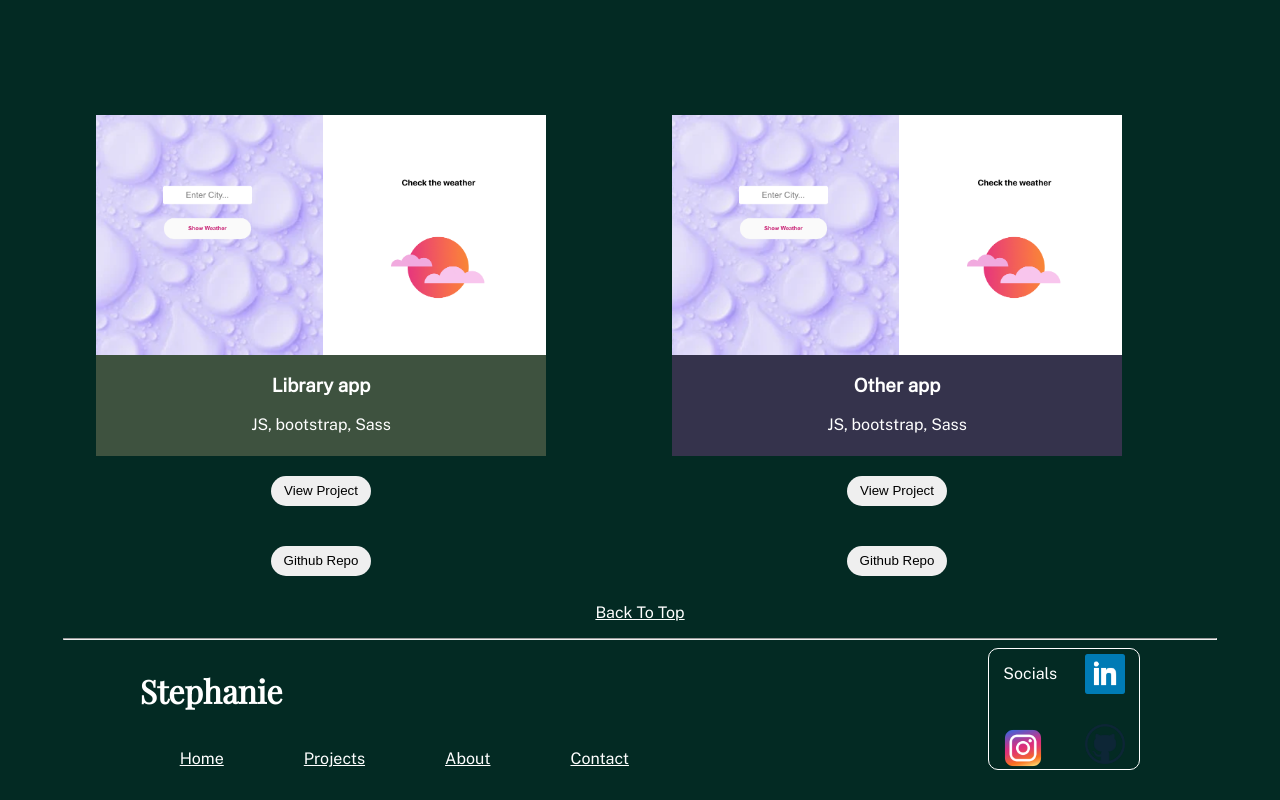
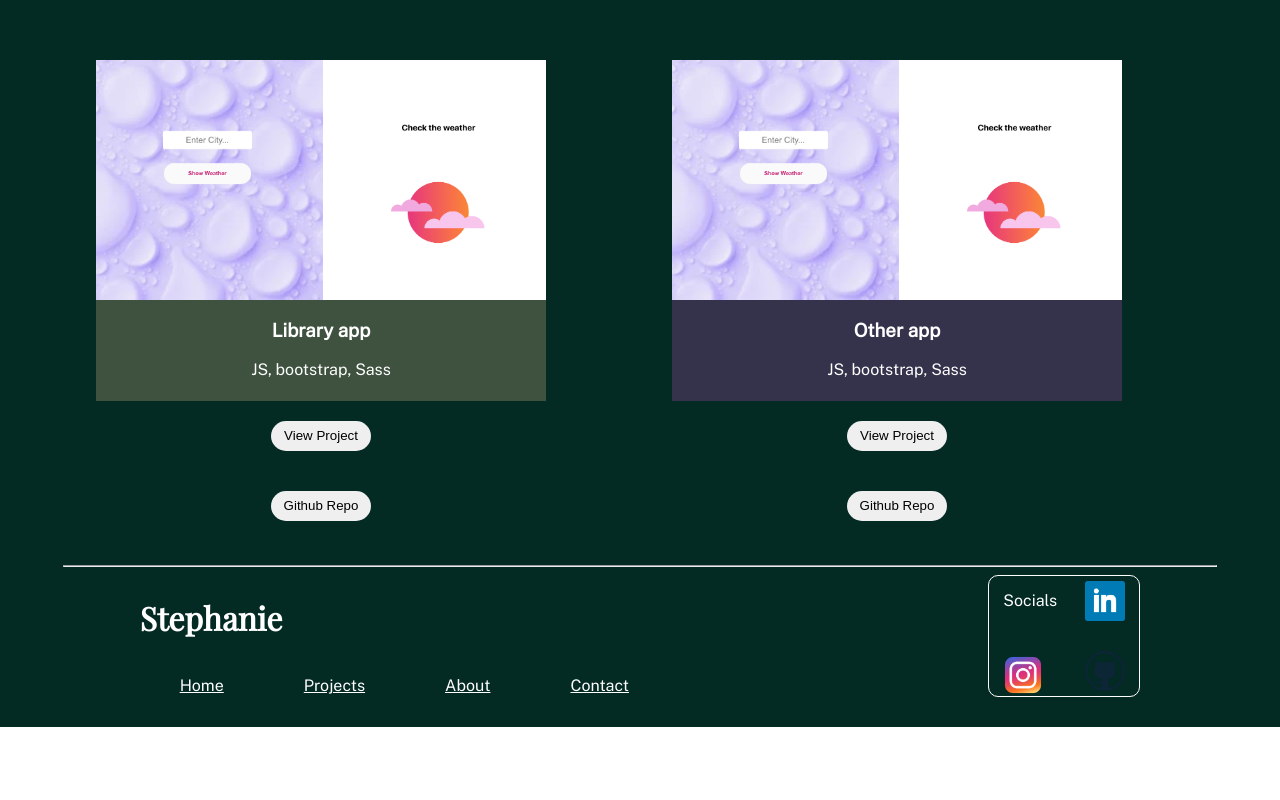
Before and after one commit to Stephanie01011011/portfoliosrl, a React (Create React App) app: page /projects in a window 1280 px wide. Shown: the part 933-1733 px from the top of the page. After the commit the page ends 1660 px from the top, so only its background shows below. Built offline with nearby package versions, Linux system fonts and the light colour scheme; a web font is replaced by a local one.

Commit message:
get rid of back to top functionality on three pages

```diff
--- a/src/App.css
+++ b/src/App.css
@@ -111,6 +111,9 @@ ul a{
 }
 hr{
   width: 90%;
+}
+.spacing{
+  height: 20px;
 }
 #welcomeBtn{
   width: 150px;
@@ -239,6 +242,7 @@ hr{
 .footerwrapper{
   background-color: #032A23;
   margin-top: -30px;
+  padding-top: 100px;
 }
 .footerwrapper a{
   color: white;
@@ -273,7 +277,6 @@ hr{
 }
 .btns{
   width: 450px;
-  margin-bottom: 50px;
   display: flex;
   flex-direction: column;
   justify-content: center;
@@ -308,6 +311,10 @@ hr{
   padding-bottom: 10px;
   align-items: center;
   justify-content: center;
+}
+.projectswrapper #topBtn{
+  margin: 0;
+
 }
 
 #box2{
@@ -451,5 +458,6 @@ h1{
 
 }
 #topBtn{
- padding-top: 50px;
+  color: white;
+  text-decoration: underline;
 }
--- a/src/components/Footer.js
+++ b/src/components/Footer.js
@@ -3,7 +3,7 @@ import { Link } from "react-router-dom"
 export const Footer = () => {
     return(
         <div className="footerwrapper">
-        <p id="topBtn">Back To Top</p>
+        <div className="spacing"></div>
         <hr />
         <div className="links">
             <div className="nameandlinks">
--- a/src/components/ProjectDisplay.js
+++ b/src/components/ProjectDisplay.js
@@ -59,6 +59,7 @@ projurl: "",
 
             })
             }
+
         </div>
     )
 }
--- a/src/components/Skills.js
+++ b/src/components/Skills.js
@@ -22,6 +22,7 @@ export const Skills = () => {
             })}
             </div>
             <button id="skillsBtn">See More</button>
+            <p id="topBtn">Back To Top</p>
         </div>
     )
 }
--- a/src/pages/Home.js
+++ b/src/pages/Home.js
@@ -9,6 +9,7 @@ export const Home = () => {
             </div>
             <Welcome />
             <Skills />
+
         </div>
     )
 }
--- a/src/pages/Projects.js
+++ b/src/pages/Projects.js
@@ -6,6 +6,7 @@ export const Projects = () => {
             <h1 id="projectTitle">Projects</h1>
             <hr />
             <ProjectDisplay />
+
         </div>
     )
 }
```
